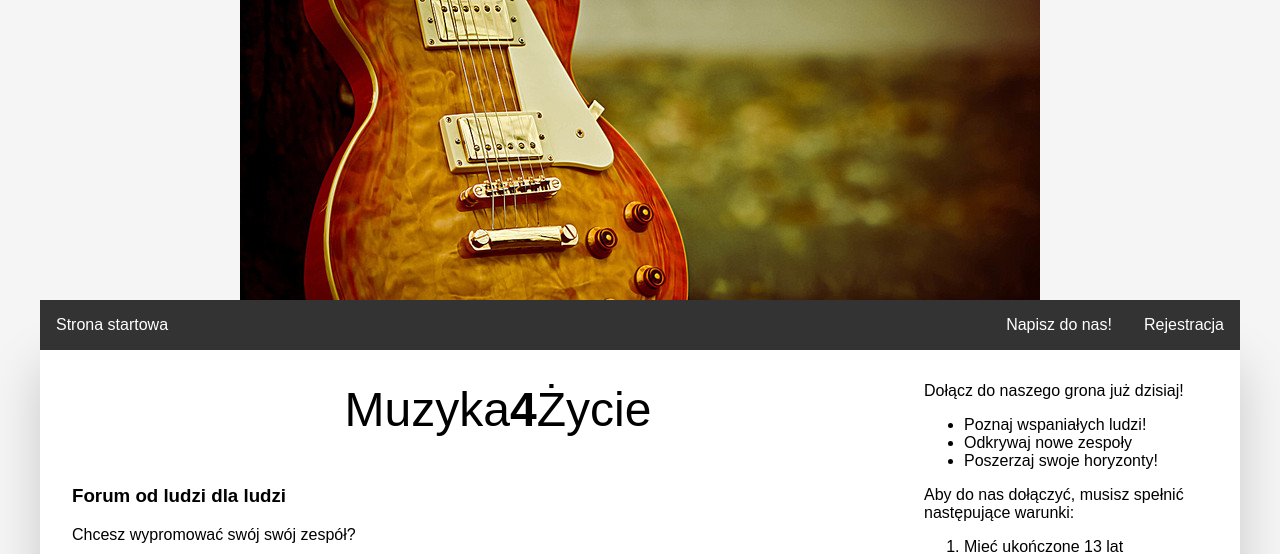
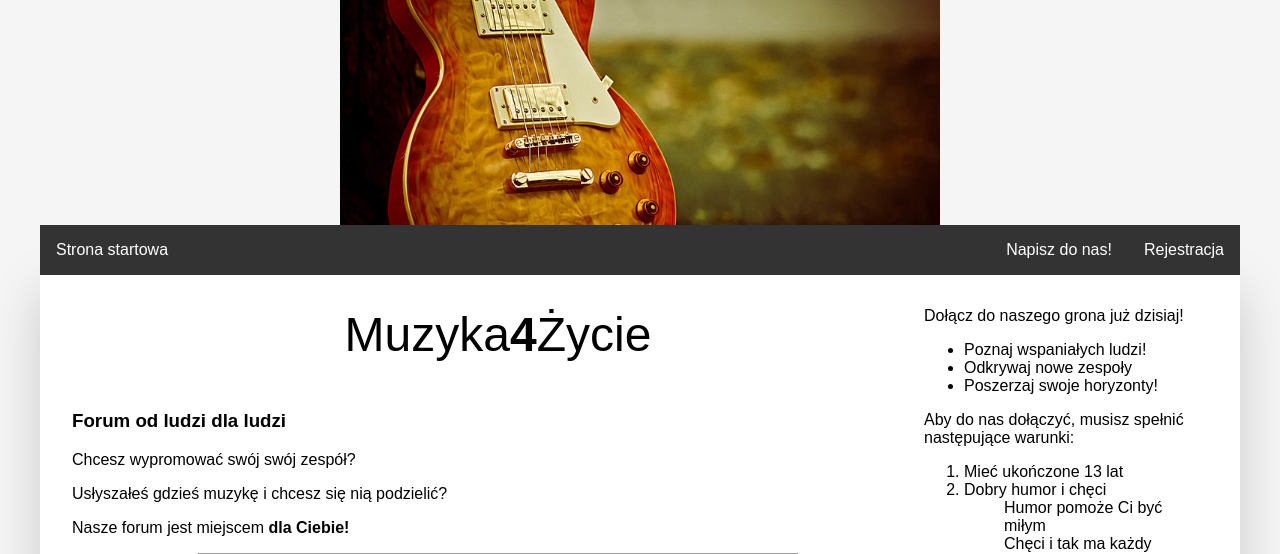
Before and after one commit to kp-marczynski/webowe, a PHP site: page / in a window 1280 px wide. Shown: the top 554 px of the page. Run offline with PHP 8.4, Linux system fonts and the light colour scheme; grey boxes are pictures that could not be loaded.

Commit message:
added @media to resize pictures

```diff
--- a/styles.css
+++ b/styles.css
@@ -29,10 +29,6 @@ body {
     padding: 2rem;
     overflow: hidden;
     margin: auto;
-}
-
-img {
-    max-width: var(--max-page-width);
 }
 
 nav {
@@ -175,3 +171,21 @@ textarea, .button {
 .reset:hover {
     background-color: darkred;
 }
+
+@media (min-width: 1500px) {
+    img {
+        max-width: var(--max-page-width);
+    }
+}
+
+@media (min-width: 300px) {
+    img {
+        max-width: 300px;
+    }
+}
+
+@media (min-width: 600px) {
+    img {
+        max-width: 600px;
+    }
+}
```
